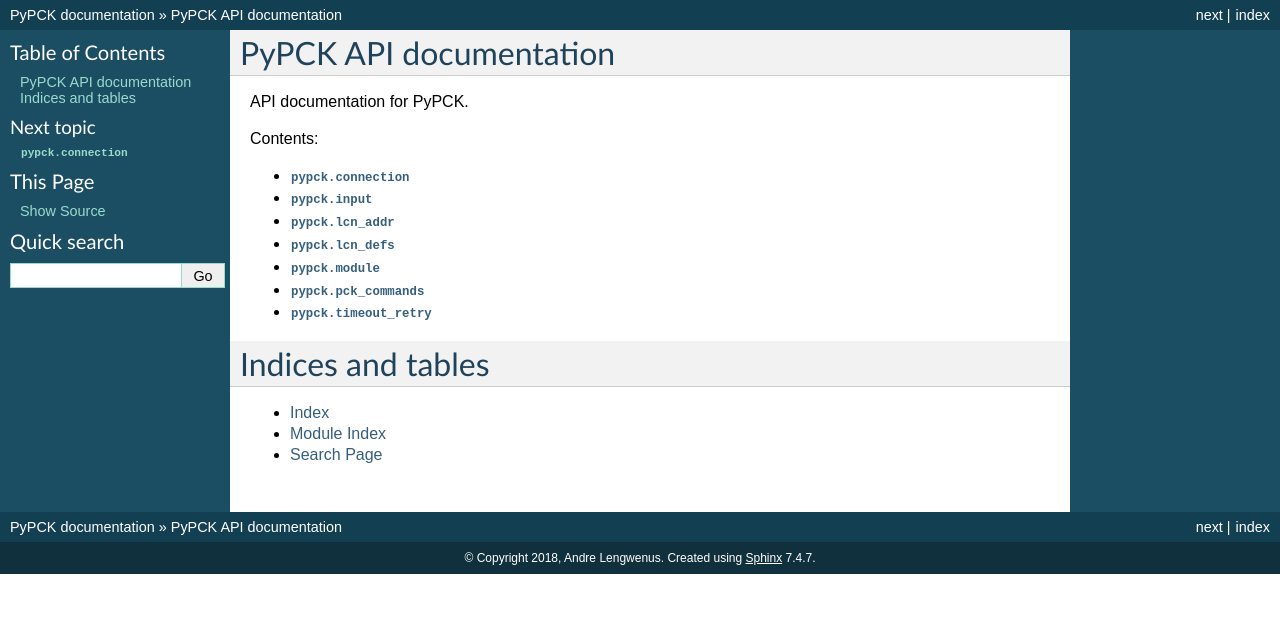
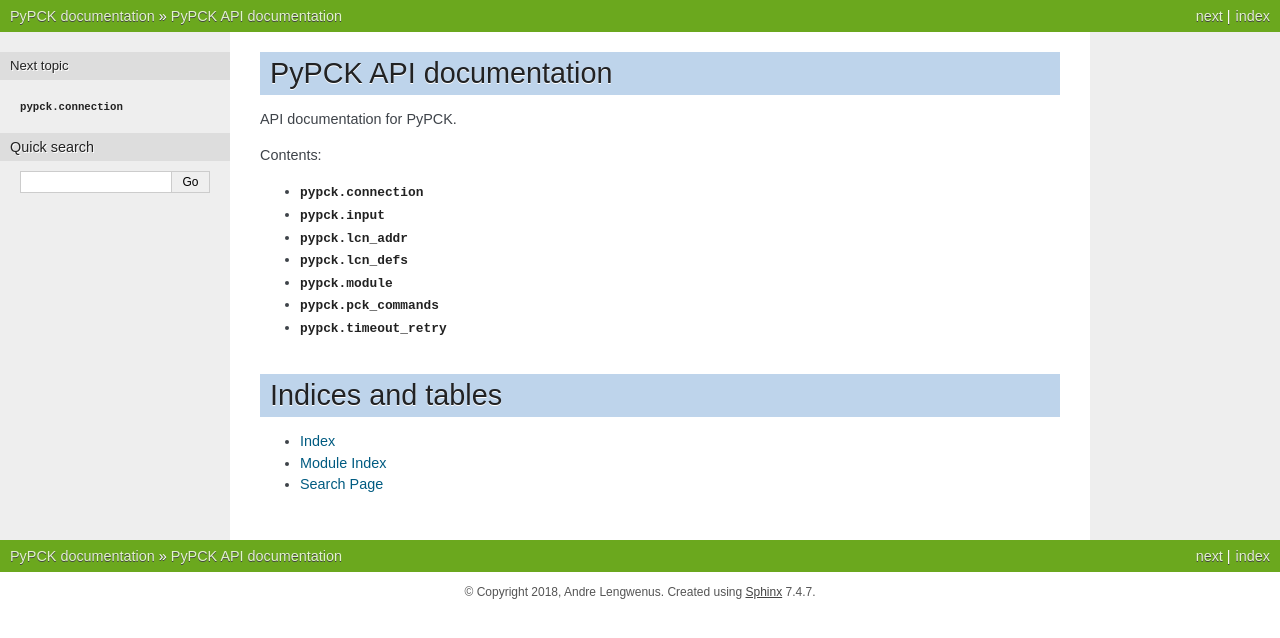
Before and after one commit to alengwenus/pypck, a Sphinx documentation site: the page built from docs/source/index.rst, in a window 1280 px wide. Shown: the top 638 px of the page. Built offline with Sphinx 7.4.7, drawn with Linux system fonts in a browser that asks for light colours.

Commit message:
Switch from classic to nature theme

```diff
--- a/docs/source/conf.py
+++ b/docs/source/conf.py
@@ -70,12 +70,12 @@
 pygments_style = 'default'
 
 
-# -- Options for HTML output -------------------------------------------------
+# -- Options for HTML output ----------------------------------------------
 
 # The theme to use for HTML and HTML Help pages.  See the documentation for
 # a list of builtin themes.
 #
-html_theme = 'classic'
+html_theme = 'nature'
 
 # Theme options are theme-specific and customize the look and feel of a theme
 # further.  For a list of options available for each theme, see the
@@ -86,17 +86,19 @@
 # Add any paths that contain custom static files (such as style sheets) here,
 # relative to this directory. They are copied after the builtin static files,
 # so a file named "default.css" will overwrite the builtin "default.css".
-html_static_path = []
+# html_static_path = ['_static']
 
 # Custom sidebar templates, must be a dictionary that maps document names
 # to template names.
 #
-# The default sidebars (for documents that don't match any pattern) are
-# defined by theme itself.  Builtin themes are using these templates by
-# default: ``['localtoc.html', 'relations.html', 'sourcelink.html',
-# 'searchbox.html']``.
-#
-# html_sidebars = {}
+# This is required for the alabaster theme
+# refs: http://alabaster.readthedocs.io/en/latest/installation.html#sidebars
+html_sidebars = {
+    '**': [
+        'relations.html',  # needs 'show_related': True theme option to display
+        'searchbox.html',
+    ]
+}
 
 
 # -- Options for HTMLHelp output ---------------------------------------------
```
